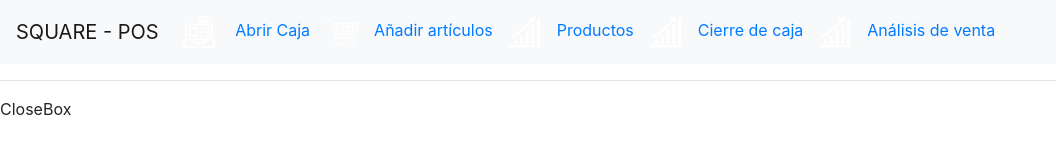
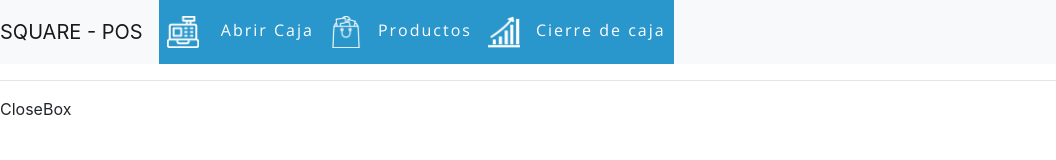
Before and after one commit to yennyelizabeth/square-pos, a React app: page /closeBox in a window 1280 px wide. Shown: the whole page, without its empty margins (0-1056 px from the left). Built offline with nearby package versions, Linux system fonts and the light colour scheme.

Commit message:
design menu

```diff
--- a/src/components/App.js
+++ b/src/components/App.js
@@ -5,10 +5,8 @@ import 'bootstrap/dist/css/bootstrap.min.css';
 import 'bootstrap/dist/js/bootstrap.min.js';
 import './main.css'
 import CloseBox from './closeBox'
-import AddProduct from './addProduct'
 import OpenBox from './openbox'
 import RegistrePay from './registrePay'
-import Report from './report'
 
 const  App  = ()  =>  {
     return (
@@ -25,16 +23,10 @@ const  App  = ()  =>  {
                   <a className="nav-link" href="#"><Link to='/openbox'><img src="./assets/icons/caja-registradora.png" alt="" className="icons_menu" /> Abrir Caja</Link></a>
                 </li>
                 <li className="nav-item">
-                  <a className="nav-link" href="#"><Link to='/addProduct'><img src="./assets/icons/carrito-de-la-compra-grande.png" alt="" className="icons_menu" />Añadir artículos</Link></a>
-                </li>
-                <li className="nav-item">
-                  <a className="nav-link" href="#"><Link to='/registrePay'><img src="assets/icons/grafico-de-aumento-de-las-existencias.png" alt="" className="icons_menu" />Productos</Link></a>
+                  <a className="nav-link" href="#"><Link to='/registrePay'><img src="./assets/icons/bolsa-de-la-compra.png" alt="" className="icons_menu" />Productos</Link></a>
                 </li>
                 <li className="nav-item">
                   <a className="nav-link" href="#"><Link to='/closeBox'><img src="assets/icons/grafico-de-aumento-de-las-existencias.png" alt="" className="icons_menu" />Cierre de caja</Link></a>
-                </li>
-                <li className="nav-item">
-                  <a className="nav-link" href="#"><Link to='/report'><img src="assets/icons/grafico-de-aumento-de-las-existencias.png" alt="" className="icons_menu" />Análisis de venta</Link></a>
                 </li>
               </ul>
             </div>
@@ -48,10 +40,8 @@ const  App  = ()  =>  {
           <hr className='' />
           <Switch>
             <Route path='/openbox' component={OpenBox} />
-            <Route path='/addProduct' component={AddProduct} />
             <Route path='/registrePay' component={RegistrePay} />
             <Route path='/closeBox' component={CloseBox} />
-            <Route path='/report' component={Report} />
             <Redirect from='/' to='/registrePay' />
           </Switch>
         </div>
--- a/src/components/main.css
+++ b/src/components/main.css
@@ -42,17 +42,21 @@
 
 
 /*Estilo componente Intro*/
-
-li.list-group-item{
+nav.navbar.navbar-expand-lg.navbar-light.bg-light{
+   padding: 0;
+}
+a.nav-link{
   background: var(--color-blue);
-  padding: 2rem 1rem;
+  padding: 1rem 1rem;
   color: var(--color-bg);
   font-family: 'Open Sans', sans-serif;
   /* font-family: 'Roboto', sans-serif; */
   line-height: 1rem;
   letter-spacing: 2px;
 }
-
+a {
+    color: white;
+}
   /*iconos del menu*/
 .icons_menu {
   height: 2rem;
```
Also changed, not shown: public/assets/icons/bolsa-de-la-compra.png (added).
